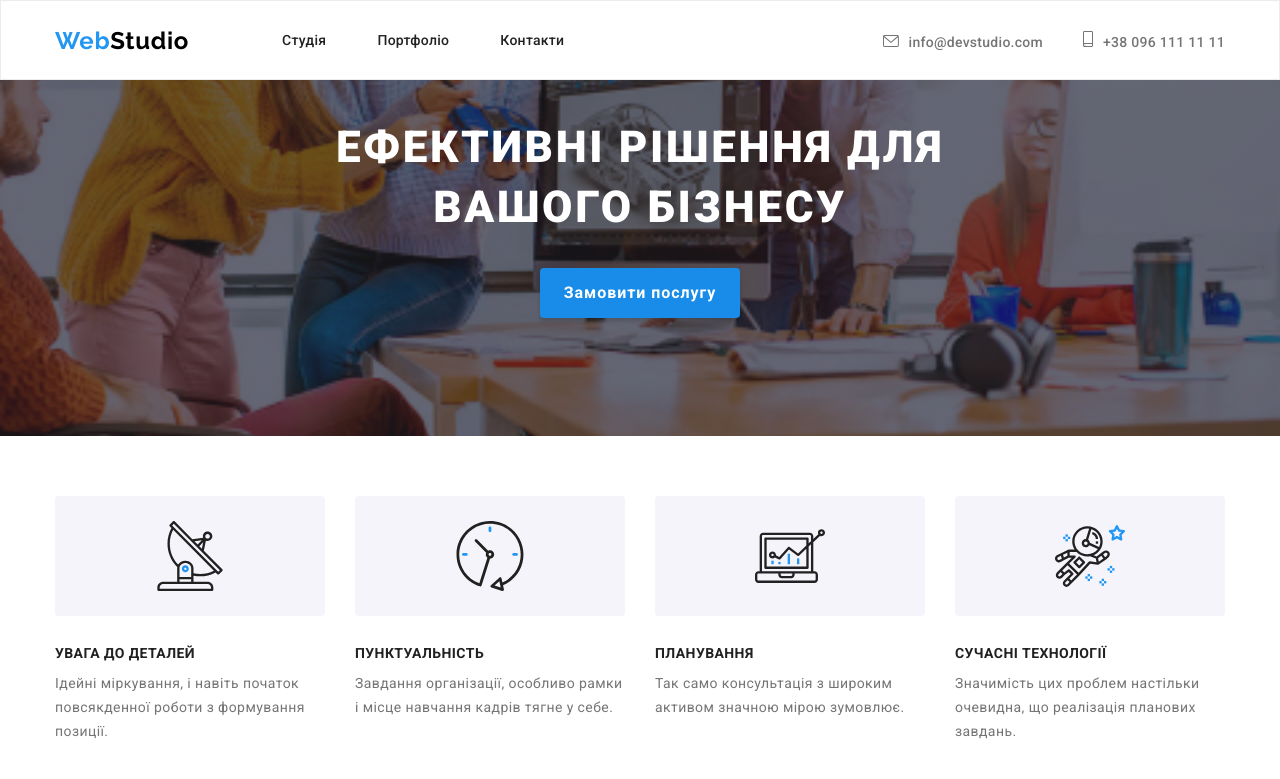
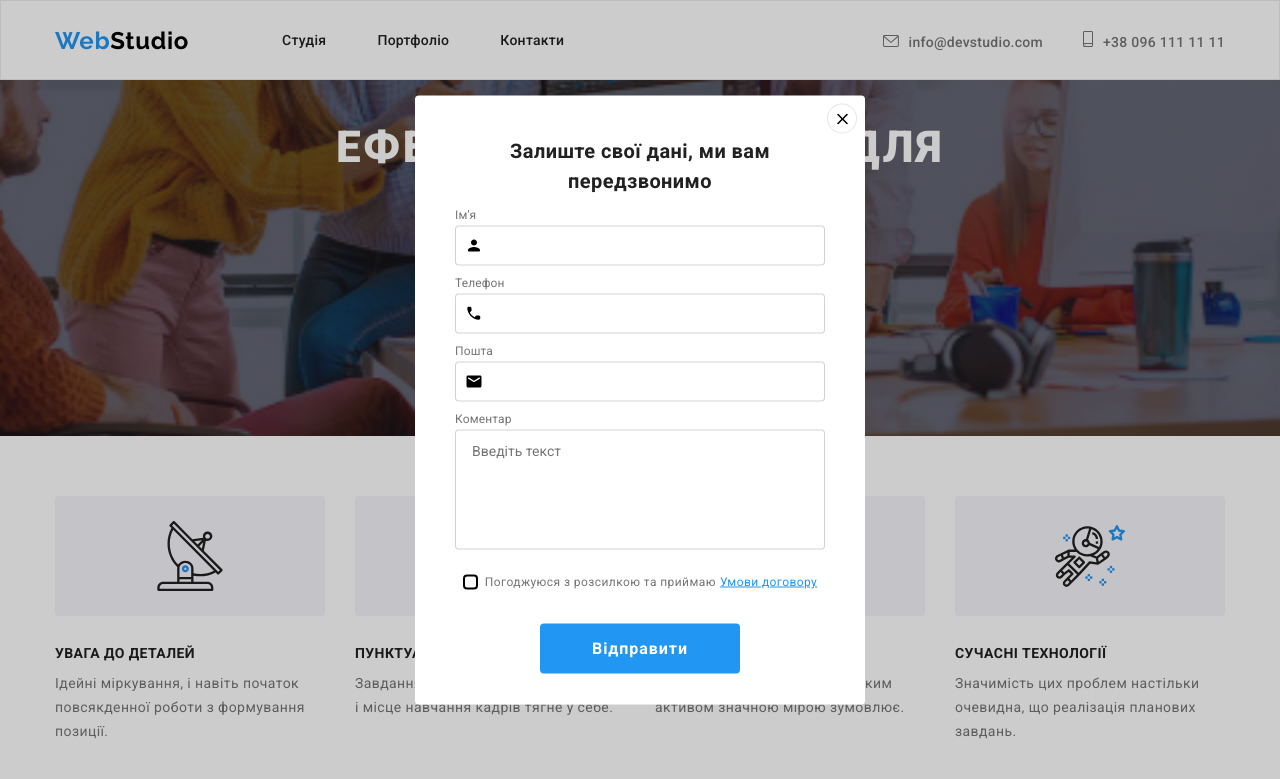
Before and after one commit to G0dziIIa/goit-markup-hw-08, a plain HTML site: page index.html in a window 1280 px wide. Both pictures are taken after a click on the button "Замовити послугу". Shown: the top 779 px of the page. Drawn offline with nearby package versions, Linux system fonts and the light colour scheme; files that its build step writes are made by us from their sources.

Commit message:
Update index.html

```diff
--- a/index.html
+++ b/index.html
@@ -475,7 +475,7 @@
     </footer>
 
     <!-- ---------- -->
-    <!-- <div class="backdrop backdrop--is-hidden" data-modal>
+    <div class="backdrop backdrop--is-hidden" data-modal>
       <div class="modal">
         <button type="button" class="modal__button-close" data-modal-close>
           <svg class="modal__icon-close" width="11" height="11">
@@ -540,7 +540,7 @@
         </form>
         <button class="modal__button-order" type="submit">Відправити</button>
       </div>
-    </div> -->
+    </div>
 
     <script src="./js/modal.js"></script>
     <script src="./js/mobile-menu.js"></script>
```
